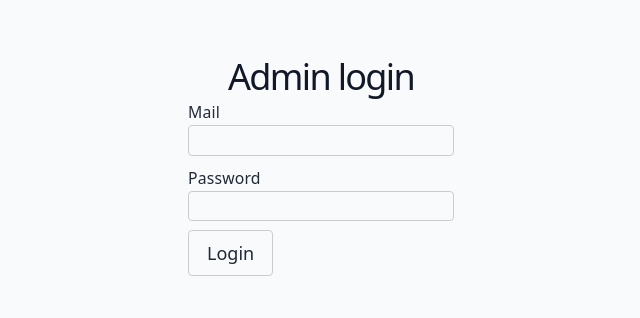
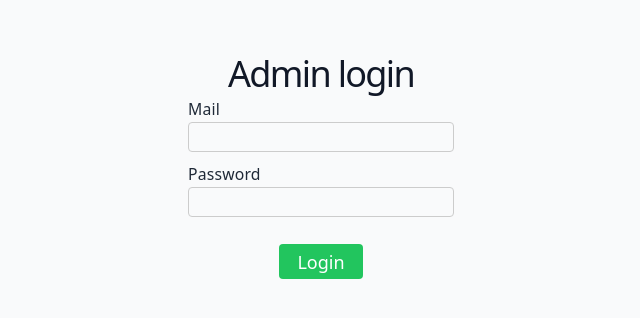
Before and after one commit to niloscar/sailtell-shop, a React (Vite) app in the folder frontend/: page /admin/login in a window 1280 px wide. Shown: the part 230-548 px from the top of the page, without its empty margins (319-959 px from the left). Built offline with nearby package versions, Linux system fonts and the light colour scheme; no server answers.

Commit message:
style: update button styles in App.css and adjust link destination in PageAdminSingleOrder

```diff
--- a/frontend/src/App.css
+++ b/frontend/src/App.css
@@ -107,6 +107,21 @@ ul {
     color: var(--alert);
     font-size: .875rem;
     margin-bottom: .5rem;
+  }
+
+  button {
+    align-self: center;
+    background-color: var(--success);
+    color: #fff;
+    border: none;
+    padding: .25rem 1rem;
+    border-radius: 4px;
+    cursor: pointer;
+    margin-top: 1rem;
+
+    &:hover {
+      opacity: .9;
+    }
   }
 }
 
@@ -370,6 +385,11 @@ nav.admin-nav {
     &.active {
       text-decoration: underline;
     }
+  }
+
+  & button {
+    padding: .25rem 1rem;
+    align-self: center;
   }
 
   img.nav-logo {
--- a/frontend/src/pages/admin/PageAdminSingleOrder.tsx
+++ b/frontend/src/pages/admin/PageAdminSingleOrder.tsx
@@ -292,7 +292,7 @@ export default function PageAdminSingleOrder() {
       )}
 
       <Link
-        to="/admin"
+        to="/admin/orders"
         className="link-back"
       >
         <ArrowLeftIcon size={20} />
```
